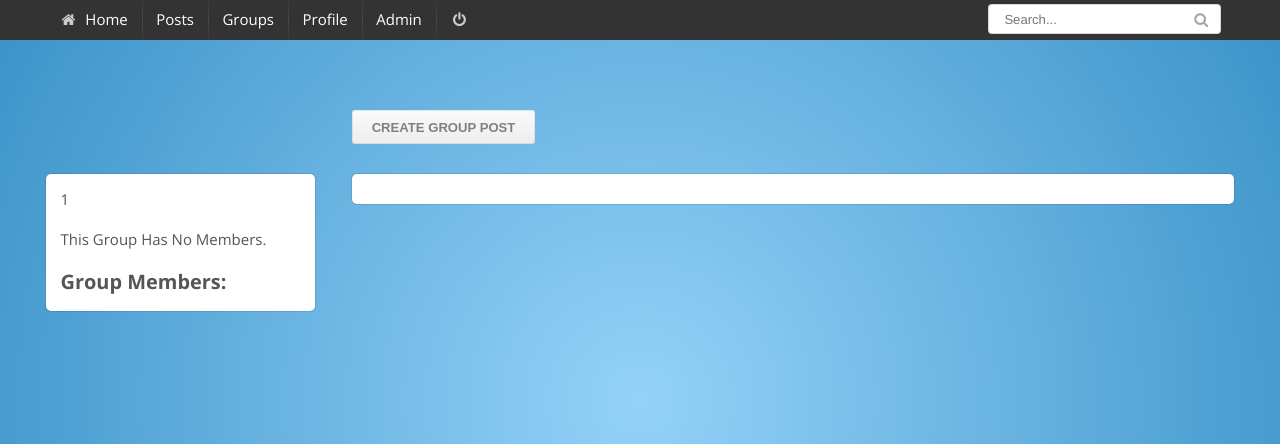
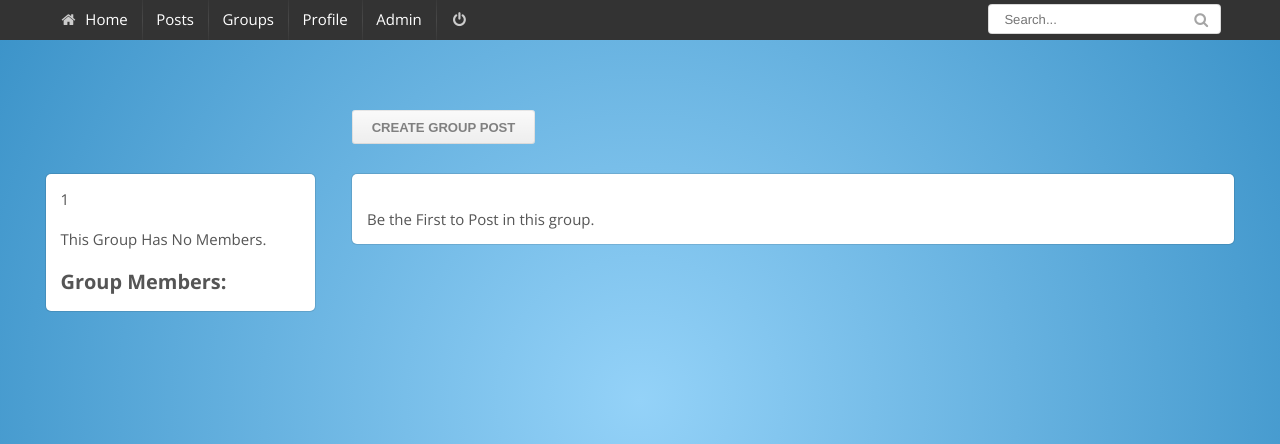
Before and after one commit to CLOUGH/db-assignment2, a PHP site: page /group/group_page.php?group_id=1 in a window 1280 px wide. Shown: the top 444 px of the page. Run offline with PHP 8.4, Linux system fonts and the light colour scheme; a user stored in the database is signed in; data comes from the database, SQL or seed files in the repository; tables that the repository leaves empty hold one stand-in row (values such as "Sample post"); style sheets or scripts are compiled from the project's sources; some libraries are stand-ins or nearby versions.

Commit message:
Group Post now associated with a particular group

```diff
--- a/source/site/group/group_page.php
+++ b/source/site/group/group_page.php
@@ -35,7 +35,7 @@
 							?>
 
 								<ul>
-									<li><?php echo $group_member['fname']." ".$group_member['lname'];?></li>
+									<li><?php echo $group_member['fname']." ".$group_member['lname']; ?></li>
 								</ul>
 							<?php }?>
 					</div>
@@ -46,7 +46,21 @@
 				<div class="ui twelve wide column">
 
 					<div class="ui segment">
+						<?php	if(empty($group_members)): ?>
+							<div style="margin-top: 20px;">
+								<p> Be the First to Post in this group. </p>
+							</div>
+						<?php endif;?>
+						<?php
+							$group_posts = getGroupPost($group);
 
+							foreach ($group_posts as $group_post) {
+								?>
+								<h3 class="ui header"><?php echo $group_post['title'];?></h3>
+								<h5 class="ui header">Created By:<?php echo $group_post['fname']." ".$group_post['lname']." On ".$group_post['date_created'];?>
+								<p><?php echo $group_post['text_body'];?></p>
+								<hr>
+						<?php	}?>
 					</div>
 
 			</div>
--- a/source/site/group/group_page_info.php
+++ b/source/site/group/group_page_info.php
@@ -26,5 +26,26 @@
 	return $result;
 }
 
+	function getGroupPost($group_id){
 
+	$mysqli = new mysqli(DBHOST, DBUSER, DBPASSWORD, DBNAME);
+	if($mysqli->connect_errno > 0)
+		die('Unable to connect to the database ['.$mysqli->connect_error.']');
+
+	$sql = "SELECT date_created,fname,lname,title,text_body FROM profile JOIN create_content ON
+			profile.user_id = create_content.user_id JOIN group_post ON group_post.gpost_id = create_content.gpost_id	WHERE group_id = $group_id";
+
+	$resultSet = $mysqli->query($sql);
+	$result= array();
+	if($resultSet!=false)
+	{
+		while($row = $resultSet->fetch_array())
+		{
+			array_push($result, $row);
+		}
+	}
+
+	$mysqli->close();
+	return $result;
+}
 ?>
--- a/source/site/group/store_group_post.php
+++ b/source/site/group/store_group_post.php
@@ -43,7 +43,7 @@
 
 
 		$mysqli->commit();
-		header("Location: http://".SERVER."/db-assignment2/source/site/group/index.php");
+		header("Location: http://".SERVER."/db-assignment2/source/site/group/group_page.php?group_id=$group_id");
 
 	}catch(Exception $e)
 	{
--- a/source/site/header/header.php
+++ b/source/site/header/header.php
@@ -31,7 +31,7 @@
 			    		<a class="item" href="http://<?php echo SERVER; ?>/db-assignment2/source/site/admin/index.php">
 			    			Admin
 			    		</a>
-			    		<a class='item' href='../logout.php'>
+			    		<a class='item' href='http://<?php echo SERVER; ?>/db-assignment2/source/site/logout.php'>
 			    			<i class="off icon" title="logout" data-variation="inverted"></i>
 			    			</a>
 			    		<div class='right menu'>
--- a/source/site/home/index.php
+++ b/source/site/home/index.php
@@ -22,7 +22,7 @@
 		<?php else: ?>
 			<div class='ui fixed transparent inverted main menu nav'>
 		    		<div class='container'>
-			    		<a class='item' href='../logout.php'><i class="off icon"></i></a>
+			    		<a class='item' href='http://<?php echo SERVER; ?>/db-assignment2/source/site/logout.php'><i class="off icon"></i></a>
 
 			    		<a class="item" href="http://<?php echo SERVER; ?>/db-assignment2/source/site/post">Posts</a>
 			    		<a class="item" href="http://<?php echo SERVER; ?>/db-assignment2/source/site/profile/profile_page.php">Profile</a>
```
